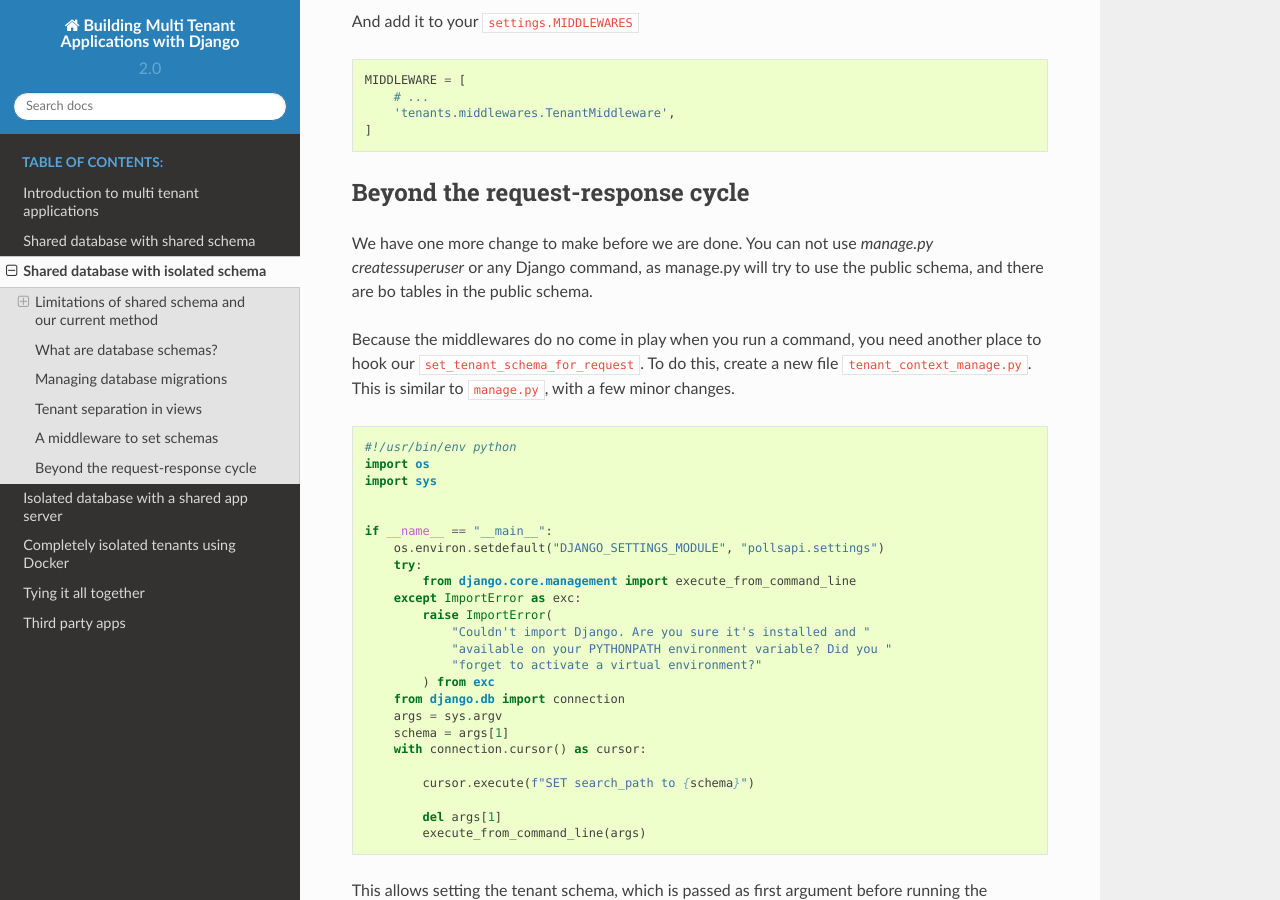
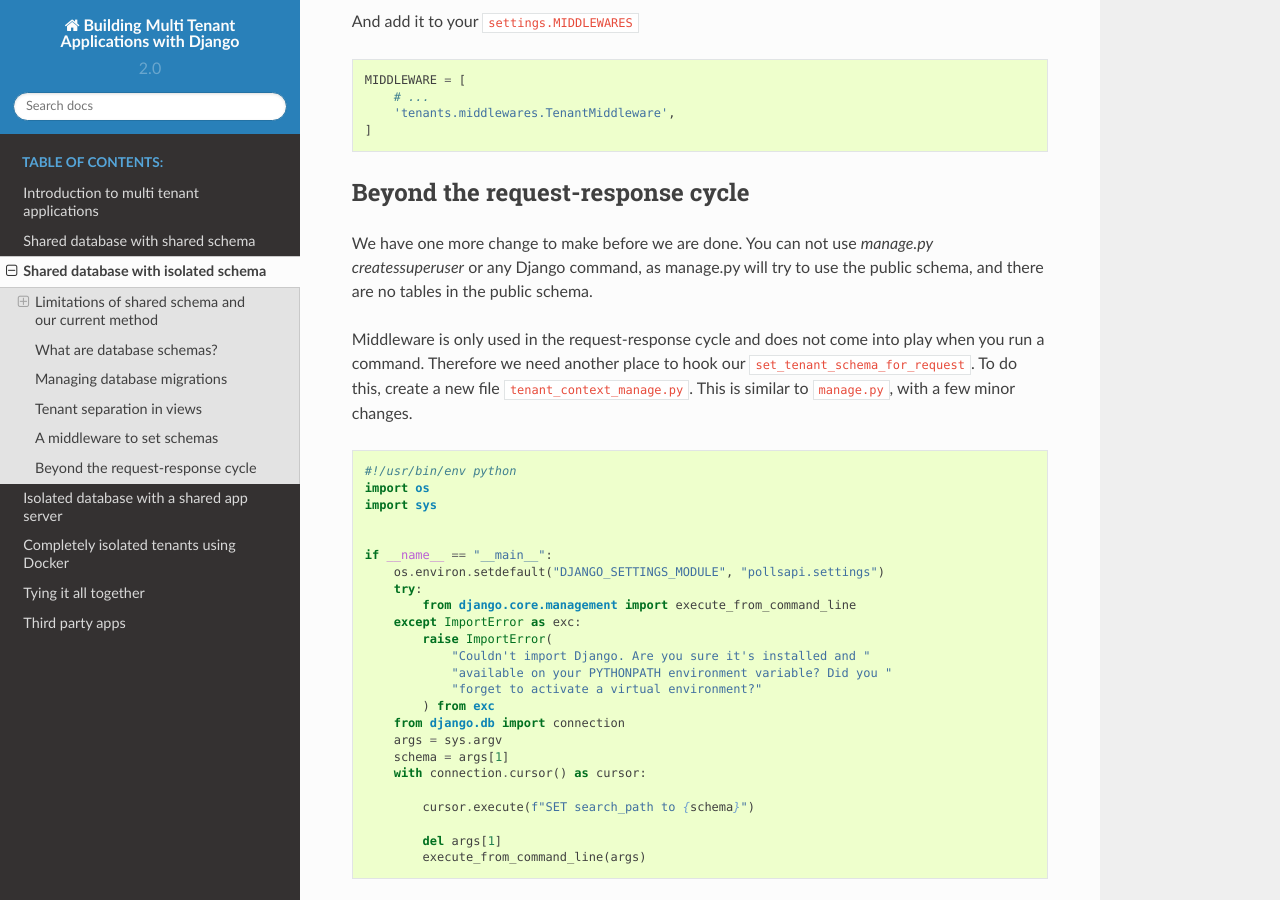
Before and after one commit to agiliq/building-multi-tenant-applications-with-django, a Sphinx documentation site: the page built from source/shared-database-isolated-schema.rst, in a window 1280 px wide and 900 px high, scrolled down 4094 px. Built offline with Sphinx 7.4.7 and the Read the Docs theme 2.0.0, drawn with Linux system fonts in a browser that asks for light colours.

Commit message:
Fix grammar

```diff
--- a/source/shared-database-isolated-schema.rst
+++ b/source/shared-database-isolated-schema.rst
@@ -216,9 +216,11 @@ And add it to your :code:`settings.MIDDLEWARES`
 Beyond the request-response cycle
 ++++++++++++++++++++++++++++++++++++++++++++++++++++++++
 
-We have one more change to make before we are done. You can not use `manage.py createssuperuser` or any Django command, as manage.py will try to use the public schema, and there are bo tables in the public schema.
+We have one more change to make before we are done. You can not use `manage.py createssuperuser` or any Django command, as manage.py will try to use the public schema, and there are no tables in the public schema.
 
-Because the middlewares do no come in play when you run a command, you need another place to hook our :code:`set_tenant_schema_for_request`. To do this, create a new file :code:`tenant_context_manage.py`. This is similar to :code:`manage.py`, with a few minor changes.
+Middleware is only used in the request-response cycle and does not come into play when you run a command.
+Therefore we need another place to hook our :code:`set_tenant_schema_for_request`.
+To do this, create a new file :code:`tenant_context_manage.py`. This is similar to :code:`manage.py`, with a few minor changes.
 
 .. code-block:: python
 
```
